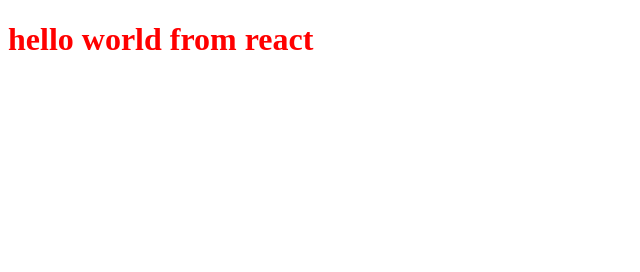
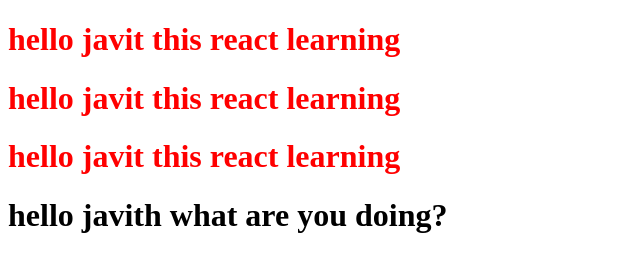
Before and after one commit to Abdul-Javith/React-project, a React app: page / in a window 1280 px wide. Shown: the whole page, without its empty margins (0-640 px from the left). Built offline with nearby package versions, Linux system fonts and the light colour scheme.

Commit message:
laying the foundation functional component

```diff
--- a/App.js
+++ b/App.js
@@ -2,7 +2,20 @@
 import ReactDOM from "react-dom/client";
 
 
-const heading = React.createElement("h1",{id:"heading"},"hello world from react");
+
+
+//const heading = React.createElement("h1",{id:"heading"},"hello world from react");
+// recat element
+const Title = () => (<h1 id="heading">hello javit this react learning</h1>)
+// react component
+const HeadingComponent = () => (
+    <div id="container">
+        <Title />
+        <Title></Title>
+        {Title()}
+        <h1 className="heading">hello javith what are you doing?</h1>
+    </div>
+)
 const root = ReactDOM.createRoot(document.getElementById("root"));
-root.render(heading);
+root.render(<HeadingComponent/>);
 //ReactDOM.hydrateRoot(document.getElementById("root"), heading);
--- a/index.html
+++ b/index.html
@@ -8,6 +8,7 @@
 </head>
 <body>
     <div id="root">
+        <h1>Not rendred</h1>
     </div>
 
 
--- a/package.json
+++ b/package.json
@@ -4,6 +4,8 @@
   "description": "This is React by Abdul Javith",
 
   "scripts": {
+    "start":"parcel index.html",
+    "build":"parcel build index.html",
     "test": "jest"
   },
   "repository": {
```
